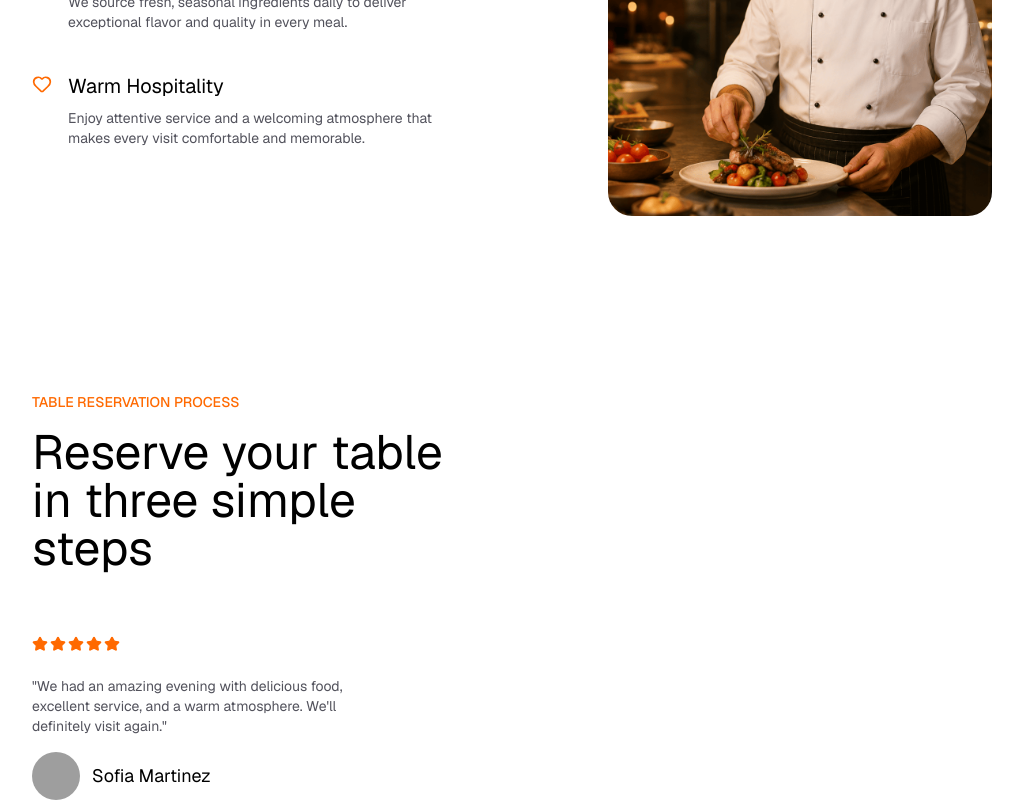
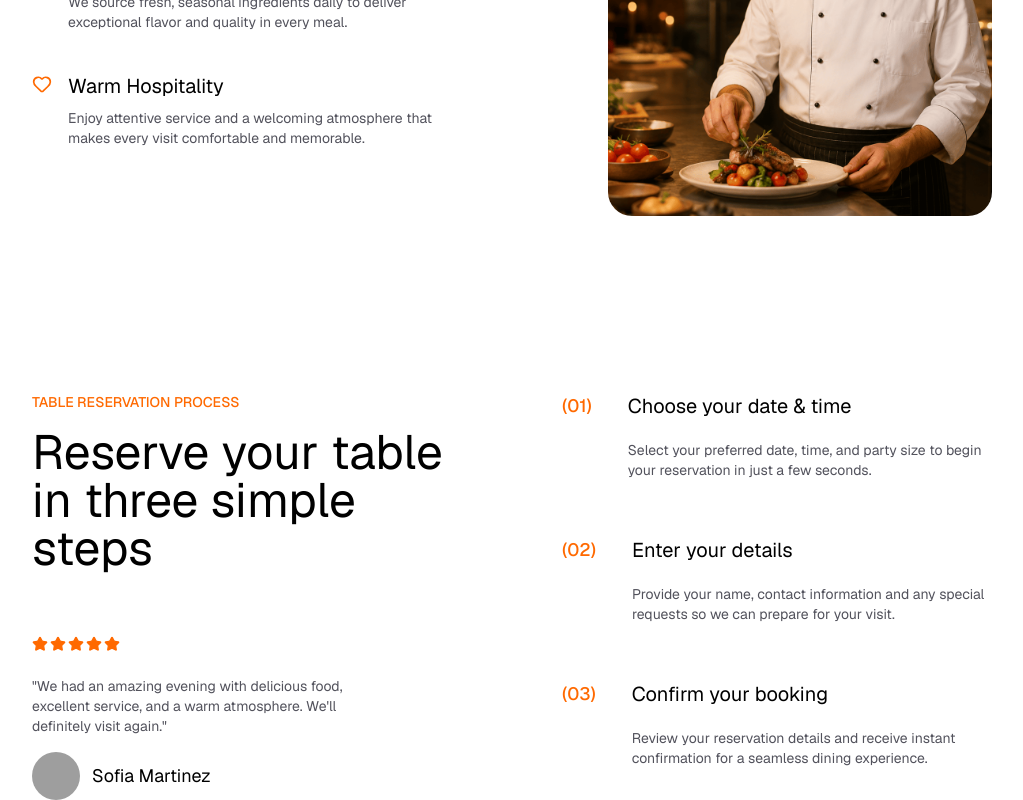
Before and after one commit to ArifLucky1/Restora, a React (Vite) app: page / in a window 1280 px wide. Shown: the part 3083-3883 px from the top of the page, without its empty margins (128-1151 px from the left). Built offline with nearby package versions, Linux system fonts and the light colour scheme; grey boxes are pictures that could not be loaded.

Commit message:
BookingProcess component RightSide

```diff
--- a/src/sections/BookingProcess.jsx
+++ b/src/sections/BookingProcess.jsx
@@ -1,42 +1,70 @@
-import React from 'react'
-import Animated from '../components/Animated'
-import { bookingTestimonial } from '../data/data'
-import { Star } from 'lucide-react'
+import React from "react";
+import Animated from "../components/Animated";
+import { bookingSteps, bookingTestimonial } from "../data/data";
+import { Star } from "lucide-react";
 
 const BookingProcess = () => {
   return (
-    <section id='booking-process' className='px-auto mt-44'>
-        <div className='max-w-7xl mx-auto grid md:grid-cols-2 gap-16 md:gap-25'>
+    <section id="booking-process" className="px-auto mt-44">
+      <div className="max-w-7xl mx-auto grid md:grid-cols-2 gap-16 md:gap-25">
         {/* Left Side */}
-            <div className='flex flex-col text-center md:text-left'>
+        <div className="flex flex-col text-center md:text-left">
           <Animated delay={0.2}>
-                    <p className='text-orange-500 font-medium uppercase mb-4'>Table Reservation Process</p>
+            <p className="text-orange-500 font-medium uppercase mb-4">
+              Table Reservation Process
+            </p>
           </Animated>
           <Animated delay={0.2}>
-                    <h2 className='text-4xl md:text-5xl mb-16'>Reserve your table in three simple steps</h2>
+            <h2 className="text-4xl md:text-5xl mb-16">
+              Reserve your table in three simple steps
+            </h2>
           </Animated>
           <Animated className="flex gap-0.5 mb-6 justify-center md:justify-start">
             {[...Array(bookingTestimonial.rating)].map((_, i) => (
-                        <Star key={i} className='size-4 fill-orange-500 text-orange-500' />
+              <Star
+                key={i}
+                className="size-4 fill-orange-500 text-orange-500"
+              />
             ))}
           </Animated>
           <Animated delay={0.2}>
-                    <p className='text-zinc-600 max-w-xs max-md:mx-auto mb-4'>
+            <p className="text-zinc-600 max-w-xs max-md:mx-auto mb-4">
               "{bookingTestimonial.quote}"
             </p>
           </Animated>
 
-                <Animated delay={0.2} className="flex items-center justify-center md:justify-start gap-3">
-                    <img src={bookingTestimonial.authorImg} alt={bookingTestimonial.authorName} className='size-12 rounded-full object-cover'/>
-                    <span className='text-lg'>{bookingTestimonial.authorName}</span>
+          <Animated className="flex items-center justify-center md:justify-start gap-3">
+            <img
+              src={bookingTestimonial.authorImg}
+              alt={bookingTestimonial.authorName}
+              className="size-12 rounded-full object-cover"
+            />
+            <span className="text-lg">{bookingTestimonial.authorName}</span>
           </Animated>
         </div>
 
         {/* Right Side */}
-            <div></div>
+        <div className="space-y-14 text-left">
+          {bookingSteps.map((step, index) => (
+            <Animated
+              key={index}
+              y={150}
+              delay={index * 0.15}
+              className="flex items-start gap-9"
+            >
+              <span className="text-orange-500 font-medium text-lg shrink-0">
+                {step.number}
+              </span>
+              <div className="flex flex-col">
+                <h3 className="text-xl mb-5">{step.title}</h3>
+                <p className="text-zinc-600 ">{step.description}</p>
+              </div>
+            </Animated>
+          ))}
+        </div>
       </div>
     </section>
-  )
-}
+  );
+};
 
-export default BookingProcess
+export default BookingProcess;
```
Lines whose indentation alone changed are shown as unchanged.
